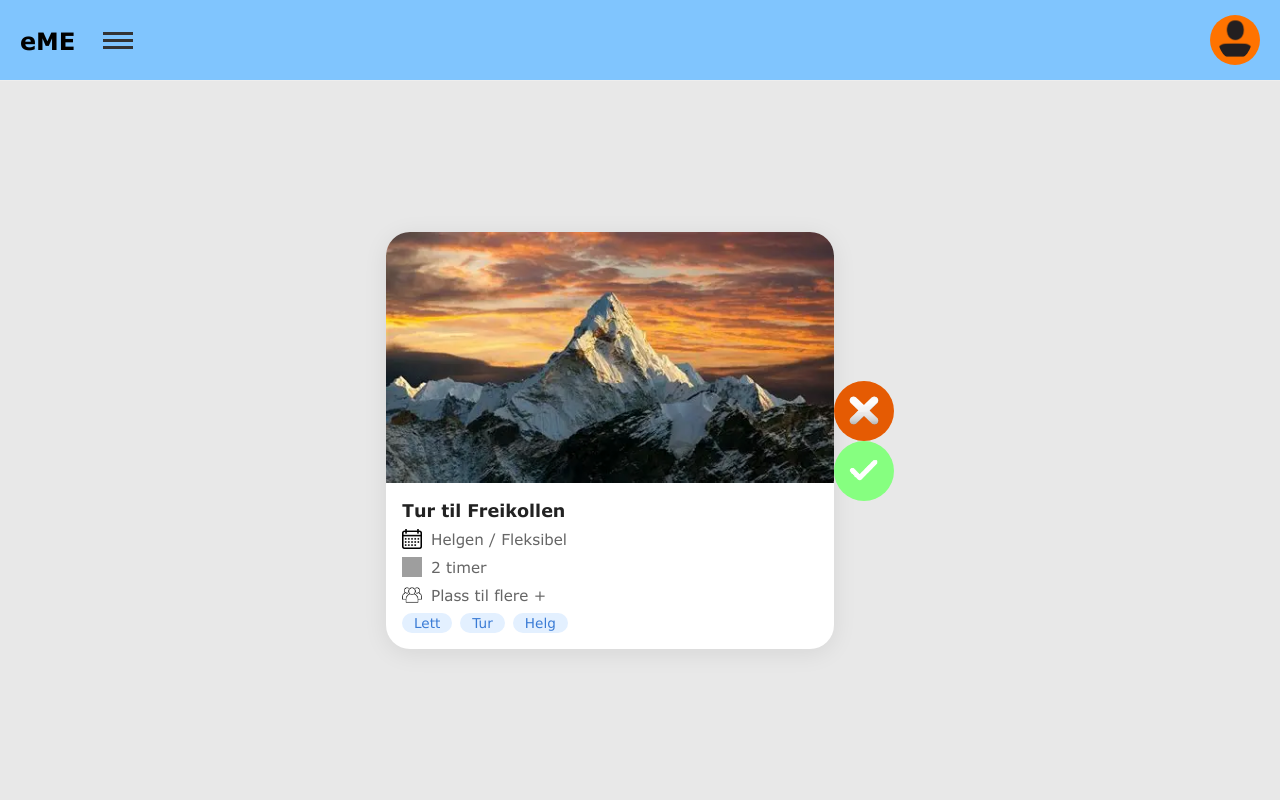
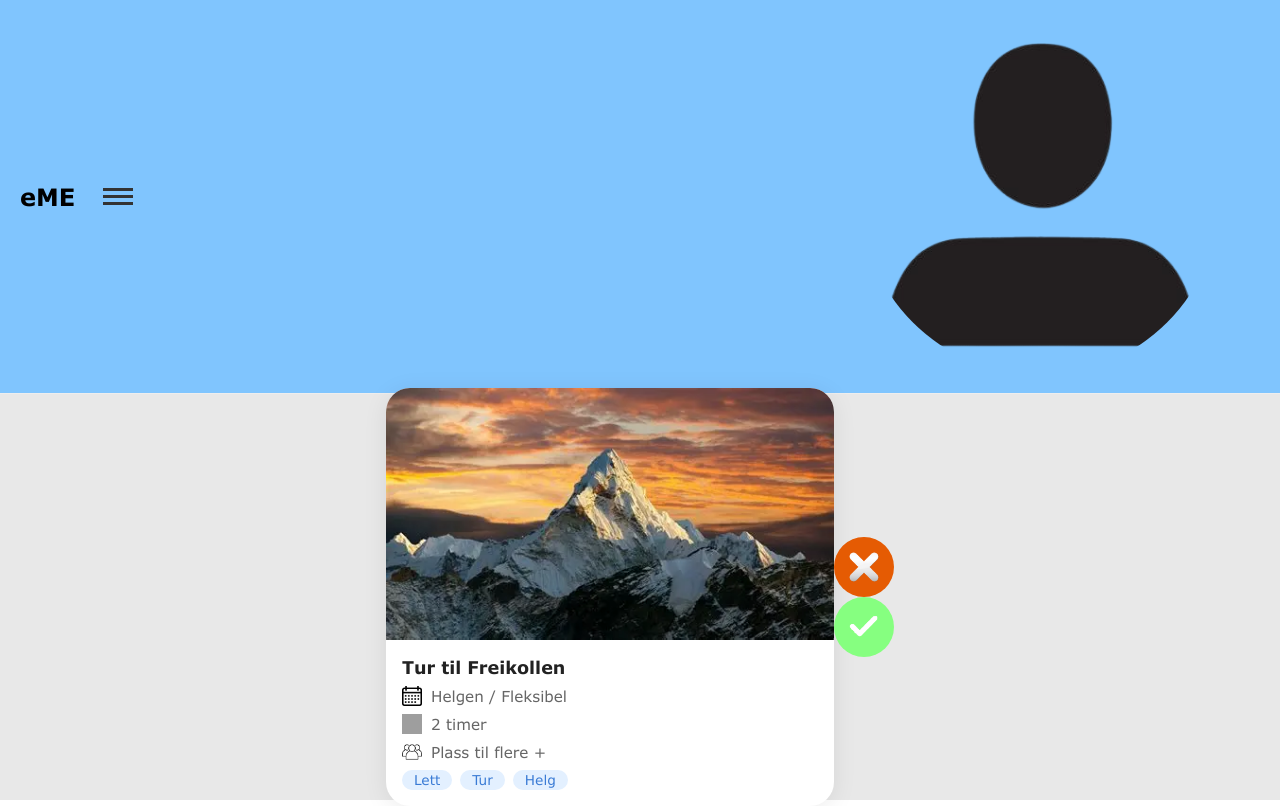
Before and after one commit to suriya-mudah/Hacklings, an Angular app: page / in a window 1280 px wide. Built offline with nearby package versions, Linux system fonts and the light colour scheme; grey boxes are pictures that could not be loaded.

Commit message:
Update nav.html

```diff
--- a/src/app/shared/components/nav/nav.html
+++ b/src/app/shared/components/nav/nav.html
@@ -9,8 +9,8 @@
   </div>
   <div class="space"></div>
   <div class="img-profile">
-    <button aria-label="Profile" routerLink="/profile">
+    <a aria-label="Profile" routerLink="/profile">
       <img src="/assets/images/avatar.png" alt="Profile Image" />
-    </button>
+    </a>
   </div>
 </nav>
```
